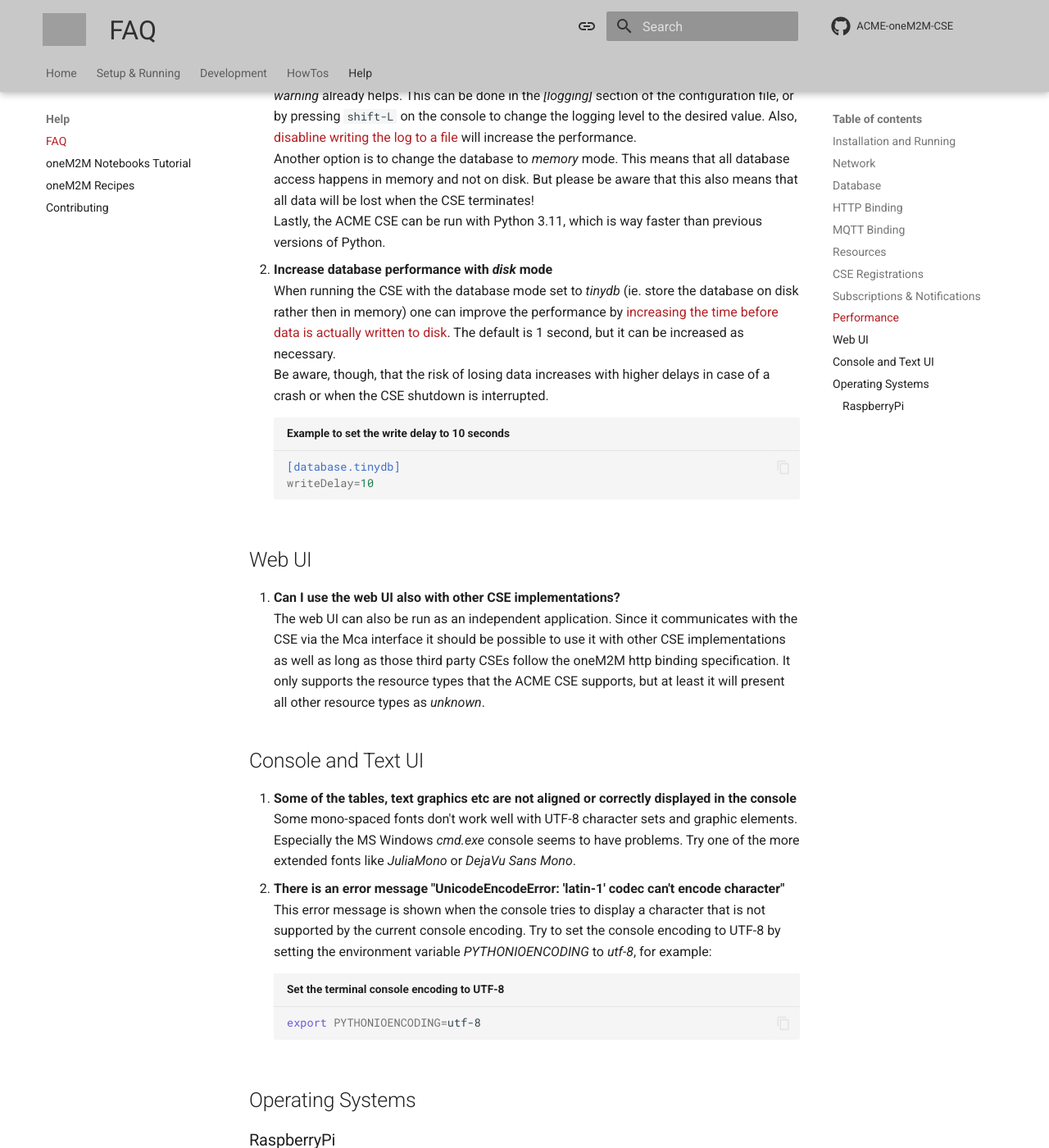
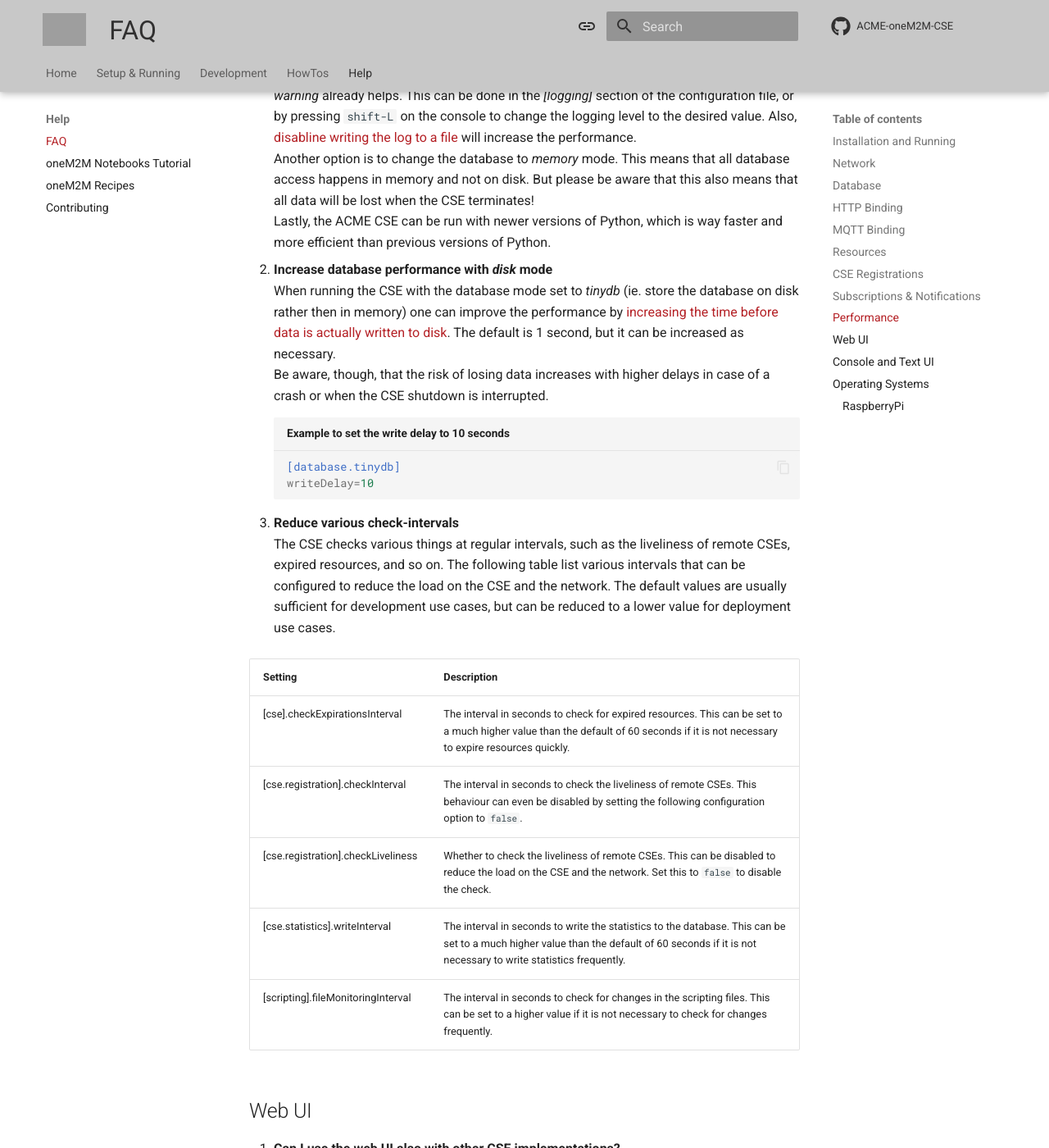
Before and after one commit to ankraft/ACME-oneM2M-CSE-mkdocs, an MkDocs documentation site: the page built from docs/help/FAQ.md, in a window 1280 px wide and 1400 px high, scrolled down 4359 px. Shown: the whole window at 82% size. Built offline with MkDocs 1.6.1 and Material for MkDocs 9.7.7, drawn with Linux system fonts in a browser that asks for light colours; comment, search, counter and statistics services are not loaded; grey boxes are pictures that could not be loaded.

````diff
--- a/docs/help/FAQ.md
+++ b/docs/help/FAQ.md
@@ -117,7 +117,7 @@
 1. **How to increase the performance of ACME CSE?**
    The log output provides useful information to analyze the flows of requests inside the CSE. However, it reduces the performance of the CSE by a lot. Reducing the log level to *info* or *warning* already helps. This can be done in the *[logging]* section of the configuration file, or by pressing `shift-L` on the console to change the logging level to the desired value. Also, [disabline writing the log to a file](../setup/Configuration-logging.md) will increase the performance.
    Another option is to change the database to *memory* mode. This means that all database access happens in memory and not on disk. But please be aware that this also means that all data will be lost when the CSE terminates!
-   Lastly, the ACME CSE can be run with Python 3.11, which is way faster than previous versions of Python.
+   Lastly, the ACME CSE can be run with newer versions of Python, which is way faster and more efficient than previous versions of Python.
 
 1. **Increase database performance with *disk* mode**
    When running the CSE with the database mode set to *tinydb* (ie. store the database on disk rather then in memory) one can improve the performance by [increasing the time before data is actually written to disk](../setup/Configuration-database.md#tinydb). The default is 1 second, but it can be increased as necessary.
@@ -127,6 +127,19 @@
 	[database.tinydb]
 	writeDelay=10
 	```
+
+1. **Reduce various check-intervals**
+   The CSE checks various things at regular intervals, such as the liveliness of remote CSEs, expired resources,
+   and so on. The following table list various intervals that can be configured to reduce the load on the CSE and the network.
+   The default values are usually sufficient for development use cases, but can be reduced to a lower value for deployment use cases.
+
+   | Setting                             | Description                                                                                                                                                                                   |
+   |:------------------------------------|:----------------------------------------------------------------------------------------------------------------------------------------------------------------------------------------------|
+   | \[cse].checkExpirationsInterval     | The interval in seconds to check for expired resources. This can be set to a much higher value than the default of 60 seconds if it is not necessary to expire resources quickly.             |
+   | \[cse.registration].checkInterval   | The interval in seconds to check the liveliness of remote CSEs. This behaviour can even be disabled by setting the following configuration option to `false`.                                 |
+   | \[cse.registration].checkLiveliness | Whether to check the liveliness of remote CSEs. This can be disabled to reduce the load on the CSE and the network. Set this to `false` to disable the check.                                 |
+   | \[cse.statistics].writeInterval     | The interval in seconds to write the statistics to the database. This can be set to a much higher value than the default of 60 seconds if it is not necessary to write statistics frequently. |
+   | \[scripting].fileMonitoringInterval | The interval in seconds to check for changes in the scripting files. This can be set to a higher value if it is not necessary to check for changes frequently.                                |
 
 
 ## Web UI
````
Also changed, not shown: docs/home/Supported.md (+8 -0 lines), docs/howtos/Docker.md (+7 -0 lines), docs/howtos/HowTos.md (+2 -0 lines), docs/howtos/ServiceProviderRegistration.md (+7 -0 lines), docs/setup/Configuration-cse.md (+1 -1 lines).
